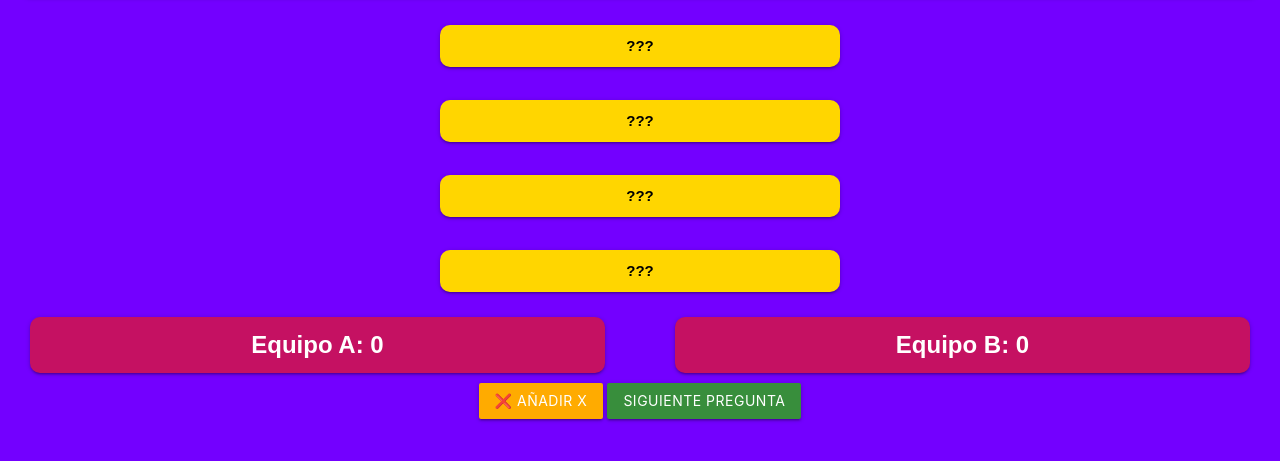
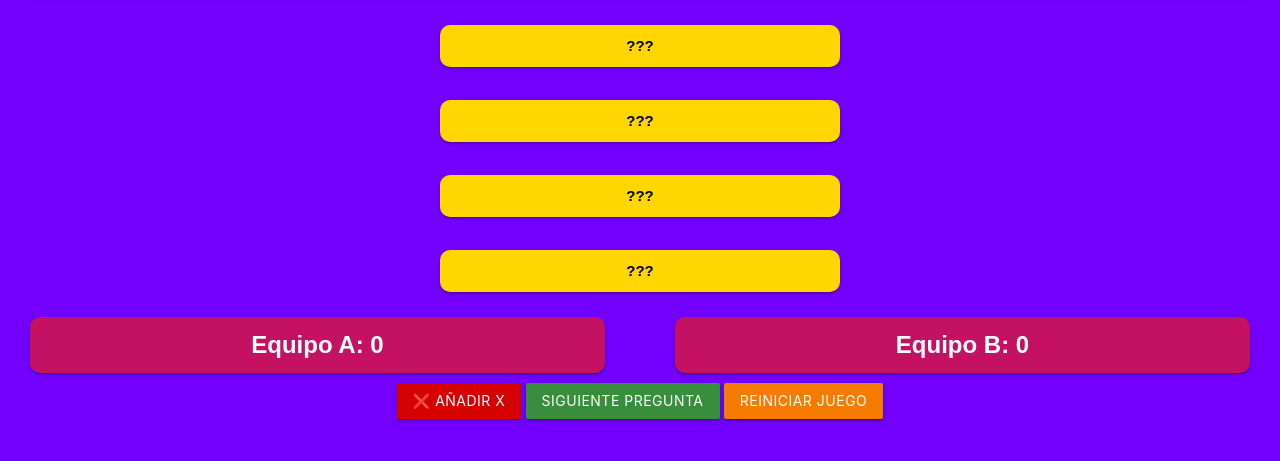
Before and after one commit to JDVelasquezO/JuegoPreguntas, a plain HTML site: page index.html in a window 1280 px wide. Shown: the part 329-790 px from the top of the page. Drawn offline with nearby package versions, Linux system fonts and the light colour scheme.

Commit message:
New button

```diff
--- a/index.html
+++ b/index.html
@@ -53,8 +53,9 @@
     <div class="card-panel team-card">Equipo B: <span id="scoreB">0</span> <span id="strikesB" class="strikes"></span></div>
   </div>
 
-  <button class="btn amber accent-4 waves-effect waves-light modal-trigger" data-target="strikeModal">❌ Añadir X</button>
+  <button class="btn red accent-4 waves-effect waves-light modal-trigger" data-target="strikeModal">❌ Añadir X</button>
   <button class="btn green darken-2 waves-effect waves-light" onclick="nextQuestion()">Siguiente Pregunta</button>
+  <button class="btn orange darken-2 waves-effect waves-light" onclick="reload()">Reiniciar Juego</button>
 
   <div id="modal" class="modal">
     <div class="modal-content">
@@ -161,6 +162,10 @@
         bigX.classList.remove('show');
       }, 1300);
     }
+
+    function reload() {
+      location.reload();
+    }
   </script>
 </body>
 </html>
```
